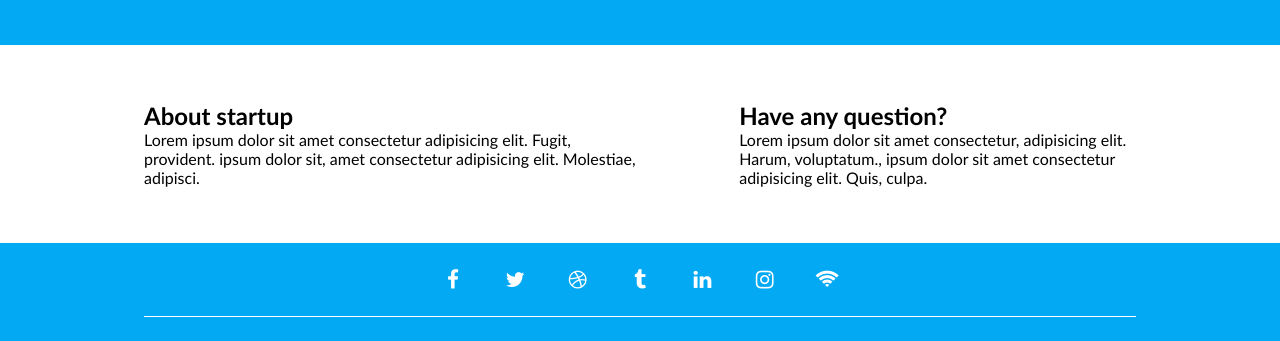
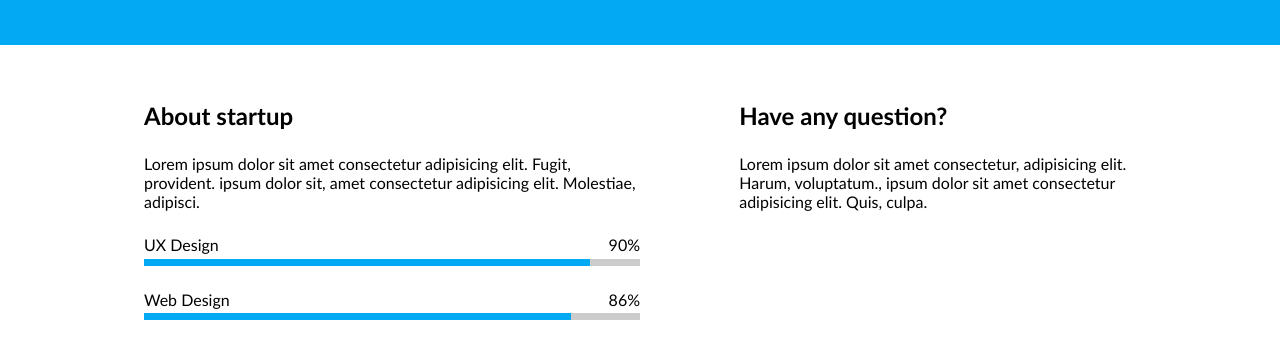
Before and after one commit to amik33/44-grupe-coming-soon, a website: page index.html in a window 1280 px wide. Shown: the part 435-776 px from the top of the page. Drawn offline with Linux system fonts and the light colour scheme.

Commit message:
Progress bar

```diff
--- a/css/base/layout.css
+++ b/css/base/layout.css
@@ -20,6 +20,9 @@
 }
 .container .column {
     width: 50%;
+    display: flex;
+    flex-direction: column;
+    gap: 1.5rem;
 
 }
 .column.right-column {
--- /dev/null
+++ b/css/components/progress-bar.css
@@ -0,0 +1,25 @@
+.progress-bar {
+    display: flex;
+    flex-direction: column;
+    gap: 0.3rem;
+}
+.progress-bar > .top {
+    display: flex;
+    justify-content:space-between;
+}
+.progress-bar > .top > .label {
+
+}
+.progress-bar > .top > .value {
+
+}
+.progress-bar > .bottom {
+    height: 0.4rem;
+    width: 100%;
+    background-color: #ccc;
+}
+.progress-bar > .bottom > .progress {
+    background-color: #03a9f3;
+    width: 90%;
+    height: 100%;
+}
--- a/css/pages/home.css
+++ b/css/pages/home.css
@@ -5,7 +5,7 @@
 @import '../3rd-party/font-awesome.min.css';
 /* component */
 @import '../components/clock.css';
-
+@import '../components/progress-bar.css';
 /* CUSTOM STYLE BELOW THIS COMMENT LINE */
 
 
--- a/index.html
+++ b/index.html
@@ -47,6 +47,33 @@
                 <div class="column">
                     <h2>About startup</h2>
                     <p>Lorem ipsum dolor sit amet consectetur adipisicing elit. Fugit, provident. ipsum dolor sit, amet consectetur adipisicing elit. Molestiae, adipisci.</p>
+                    <div class="progress-bar">
+                        <div class="top">
+                            <div class="label">UX Design</div>
+                            <div class="value">90%</div>
+                        </div>
+                        <div class="bottom">
+                            <div class="progress"></div>
+                        </div>
+                    </div>
+                    <div class="progress-bar">
+                        <div class="top">
+                            <div class="label">Web Design</div>
+                            <div class="value">86%</div>
+                        </div>
+                        <div class="bottom">
+                            <div style="width: 86%;" class="progress"></div>
+                        </div>
+                    </div>
+                    <div class="progress-bar">
+                        <div class="top">
+                            <div class="label">Web Development</div>
+                            <div class="value">50%</div>
+                        </div>
+                        <div class="bottom">
+                            <div style="width: 50%;" class="progress"></div>
+                        </div>
+                    </div>
                 </div>
                 <div class="column right-column">
                     <h2>Have any question?</h2>
```
